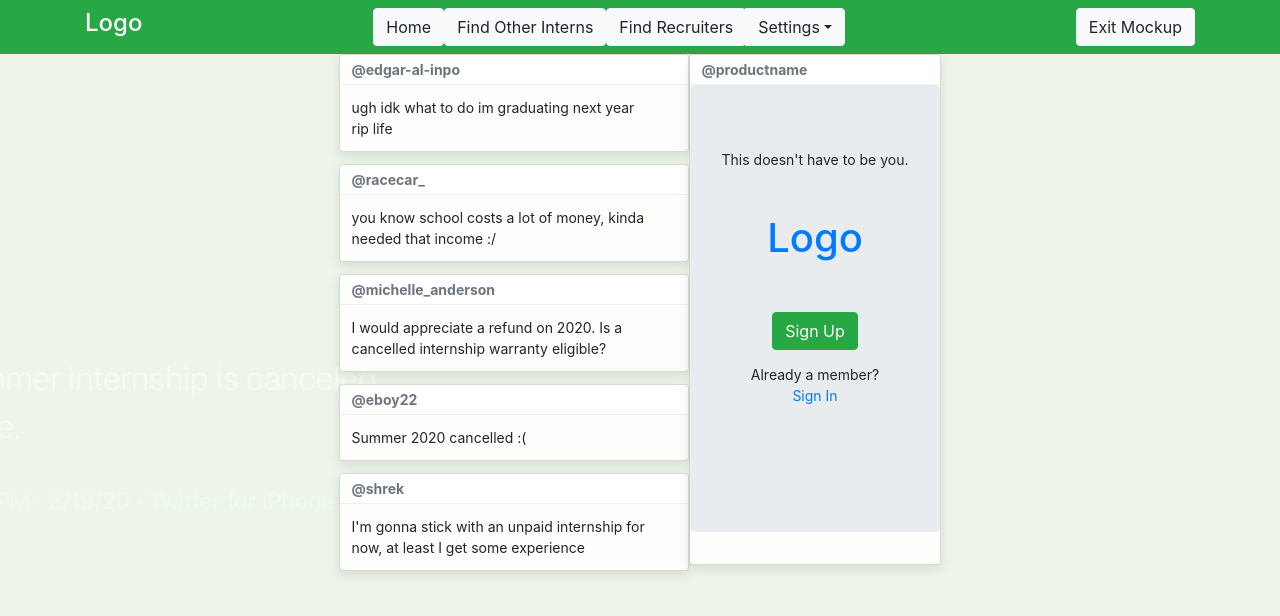
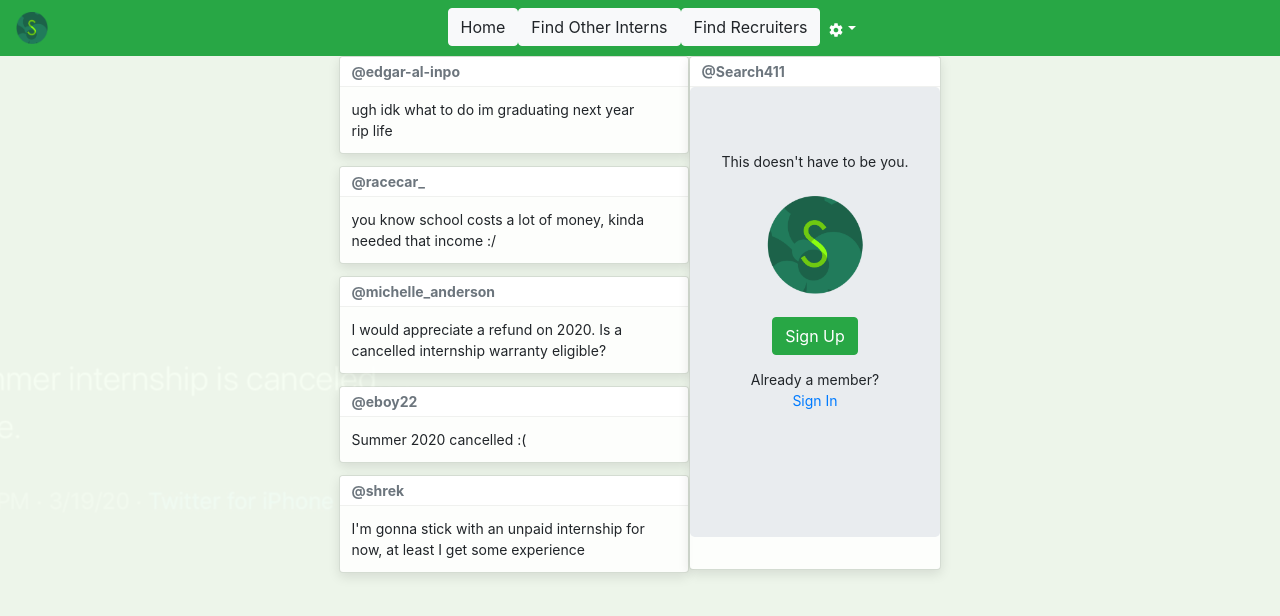
Before and after one commit to Ayaykos/search411, a React (Create React App) app: page /mock in a window 1280 px wide. Shown: the top 616 px of the page. Built offline with nearby package versions, Linux system fonts and the light colour scheme.

Commit message:
Navbar Update

```diff
--- a/public/index.html
+++ b/public/index.html
@@ -2,12 +2,12 @@
 <html lang="en">
   <head>
     <meta charset="utf-8" />
-	<link rel="icon" type="image/png" sizes="32x32" href="%PUBLIC_URL%/favicons/favicon-32x32.png">
+	<link rel="icon" type="image/png" sizes="32x32" href="%PUBLIC_URL%/favicons/favicon-32x32-custom1.png">
     <meta name="viewport" content="width=device-width, initial-scale=1" />
     <meta name="theme-color" content="#000000" />
     <meta
       name="description"
-      content="ENTR 411 Landing Page"
+      content="Search 411"
     />
     <link rel="apple-touch-icon" href="%PUBLIC_URL%/logo192.png" />
     <!--
@@ -24,7 +24,7 @@
       work correctly both with client-side routing and a non-root public URL.
       Learn how to configure a non-root public URL by running `npm run build`.
     -->
-    <title>ENTR 411 Landing Page</title>
+    <title>Search 411</title>
   </head>
   <body>
     <noscript>You need to enable JavaScript to run this app.</noscript>
--- a/src/Comments.js
+++ b/src/Comments.js
@@ -22,7 +22,7 @@ const Comments = (props) =>  {
           <FormGroup>
             <Input type="textarea" placeholder="Body"/>
             <Badge href={process.env.PUBLIC_URL + "/mock/dashboard#"}
-            color="dark" id="notice">
+            color="primary" pill id="notice">
             Submit</Badge>
           </FormGroup>
         </Form>
--- a/src/Landing.js
+++ b/src/Landing.js
@@ -189,7 +189,8 @@ class Landing extends Component {
       </div>
       <div style={{display: 'flex', justifyContent: 'center', padding:"10px"}}>
         <Alert color="danger"
-          isOpen={this.state.validate.noemail}>Please enter an email.</Alert>
+          isOpen={this.state.validate.noemail}>
+            Please enter an email address.</Alert>
         </div>
       <div style={{display: 'flex', justifyContent: 'center', padding:"10px"}}>
 
--- a/src/MainMenu.js
+++ b/src/MainMenu.js
@@ -1,24 +1,24 @@
 import React from 'react';
 import { Container, Jumbotron, Toast, ToastHeader } from 'reactstrap';
 import { NavLink } from 'react-router-dom'
+import MainLogo from './img/mainlogo.png';
 
 function MainMenu() {
   return (
     <div style={{padding:'0'}}>
     <Toast style={{padding:'0'}}>
       <ToastHeader>
-        @productname
+        @Search411
       </ToastHeader>
 
       <Jumbotron style={{paddingBottom:'9em'}}>
-      <p style={{display: 'flex', justifyContent: 'center'}}>
-      This doesn't have to be you.
+      <p style={{textAlign:'center',
+        display: 'flex', justifyContent: 'center'}}>
+        This doesn't have to be you.
       </p>
       <div style={{display: 'flex', justifyContent: 'center',
-        padding:"2em", bgcolor: "grey"}}>
-        <a href="/search411/mock" >
-        <h1>Logo</h1>
-        </a>
+        padding:"0.6em", bgcolor: "grey"}}>
+        <img style={{maxWidth:'7em'}} src={MainLogo} alt="Logo" />
       </div>
       <div>
         <Container style={{display: 'flex',
@@ -27,7 +27,8 @@ function MainMenu() {
             className="btn btn-success">Sign Up</NavLink>
         </Container>
       </div>
-      <div style={{display: 'flex', justifyContent: 'center'}}>
+      <div style={{textAlign:'center',
+        display: 'flex', justifyContent: 'center'}}>
         Already a member?
       </div>
       <div style={{display: 'flex', justifyContent: 'center'}}>
--- a/src/components/AppNavbar.js
+++ b/src/components/AppNavbar.js
@@ -1,81 +1,109 @@
-import React, { Component } from 'react';
-import { Button, ButtonGroup, ButtonDropdown,
-        DropdownMenu, DropdownItem,
-        DropdownToggle,Navbar, Container } from 'reactstrap';
+import React, { useState } from 'react';
+import { Button, NavItem, UncontrolledDropdown, Collapse,
+        DropdownMenu, DropdownItem, NavbarToggler, Nav,
+        DropdownToggle, Navbar, Container, NavbarText,
+        NavbarBrand } from 'reactstrap';
 import { NavLink } from 'react-router-dom';
+import NavLogo from '../img/mainlogo.png';
+import { MdSettings } from "react-icons/md";
+import './nav.css'
 
-class AppNavbar extends Component {
-  constructor(props){
-    super(props);
-    this.state = {
-      isOpen: false
+function RegularSettings() {
+  return (
+    <NavItem>
+    <UncontrolledDropdown nav inNavbar>
+      <DropdownToggle nav caret style={{color:"white"}}>
+        <MdSettings/>
+      </DropdownToggle>
+      <DropdownMenu right>
+        <NavLink style={{color:'black'}}
+          to={process.env.PUBLIC_URL + "/mock/profile"}>
+          <DropdownItem>
+          Profile
+          </DropdownItem>
+        </NavLink>
+        <DropdownItem href={process.env.PUBLIC_URL}>
+          Sign Out</DropdownItem>
+      </DropdownMenu>
+    </UncontrolledDropdown>
+    </NavItem>
+  )
 }
+function HamburgerSettings() {
+  return (
+    <div>
+        <NavItem>
+          <NavLink style={{color:'black', padding:'0'}}
+            to={process.env.PUBLIC_URL + "/mock/profile"}>
+            <Button color="light">
+            Profile
+            </Button>
+          </NavLink>
+        </NavItem>
+
+        <NavItem>
+            <Button color="light" href={process.env.PUBLIC_URL}>
+            Sign Out
+            </Button>
+        </NavItem>
+    </div>
+  )
 }
 
-  toggle = () => {
-    this.setState({
-      dropdownOpen: !this.state.dropdownOpen
-    })
-  }
+const AppNavbar = () => {
+  const [isOpen, setIsOpen] = useState(false);
 
-  render() {
+  const toggle = () => setIsOpen(!isOpen);
 
   return (
     <div>
-      <Navbar color="success">
-        <Container>
-          <a href="/search411/mock" >
-            <h4 style={{color:"white"}}>Logo</h4>
-          </a>
+      <Navbar color="success" light expand="md">
 
-          <ButtonGroup>
+        <NavLink to={process.env.PUBLIC_URL + "/mock"}
+          style={{padding:'0'}}>
+          <img style={{maxWidth:'2em'}} src={NavLogo} alt="Logo" />
+
+        </NavLink>
+        <NavbarToggler onClick={toggle} />
+
+        <Collapse isOpen={isOpen} navbar>
+          <Nav className='m-auto' navbar>
+
+            <NavItem>
               <NavLink style={{color:'black', padding:'0'}}
                 to={process.env.PUBLIC_URL + "/mock"}>
                 <Button color="light">
                 Home
                 </Button>
               </NavLink>
+            </NavItem>
 
+            <NavItem>
               <NavLink style={{color:'black', padding:'0'}}
                 to={process.env.PUBLIC_URL + "/mock/dashboard"}>
                 <Button color="light">
                 Find Other Interns
                 </Button>
               </NavLink>
+            </NavItem>
+
+            <NavItem>
               <NavLink style={{color:'black', padding:'0'}}
                 to={process.env.PUBLIC_URL + "/mock/recruiters"}>
                 <Button color="light">
                 Find Recruiters
                 </Button>
               </NavLink>
+            </NavItem>
 
-          <ButtonDropdown color="light" isOpen={this.state.dropdownOpen} toggle={this.toggle}>
-            <DropdownToggle caret color="light">
-              Settings
-            </DropdownToggle>
-            <DropdownMenu right>
+            { isOpen ?  <HamburgerSettings /> : <RegularSettings /> }
 
-              <NavLink style={{color:'black'}}
-                to={process.env.PUBLIC_URL + "/mock/profile"}>
-                <DropdownItem>
-                Profile
-                </DropdownItem>
-              </NavLink>
-
-              <DropdownItem href={process.env.PUBLIC_URL}>Sign Out</DropdownItem>
-
-            </DropdownMenu>
-          </ButtonDropdown>
-        </ButtonGroup >
-        <Button color="light"href="/search411/">Exit Mockup</Button>
-        </Container>
+          </Nav>
+        </Collapse>
 
       </Navbar>
-
-
     </div>
-    )
-  }
+  );
 }
 
 export default AppNavbar;
--- a/src/components/Notice.js
+++ b/src/components/Notice.js
@@ -13,7 +13,7 @@ function Notice(props) {
     return (
       <span style={{display: 'flex', justifyContent: 'center'}}>
         Functionality is not present as website is a mockup.
-        Press "Let's Go" with any information.
+        Click "Let's Go" with any information.
       </span>
     );
   }
@@ -21,7 +21,7 @@ function Notice(props) {
     return (
       <span style={{display: 'flex', justifyContent: 'center'}}>
         Functionality is not present as website is a mockup.
-        Press "Submit" with any information.
+        Click "Submit" with any information.
       </span>
     );
   }
--- /dev/null
+++ b/src/components/nav.css
@@ -0,0 +1,5 @@
+.centernav {
+    width:30%;
+    margin-left: 25%;
+    min-width: 40em;
+  }
```
Also changed, not shown: public/favicons/favicon-32x32-custom1.png (added), src/img/mainlogo.png (added). Lines whose indentation alone changed are shown as unchanged.
